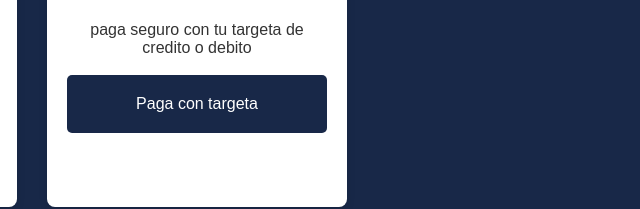
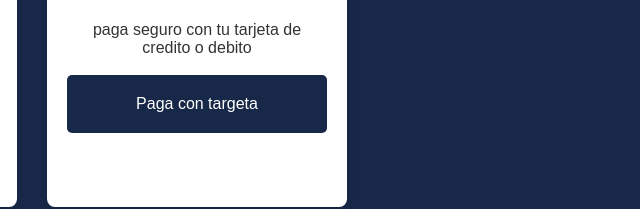
Before and after one commit to narciso09/DOEN, a plain HTML site: page cursos.html in a window 1280 px wide. Shown: the part 4782-4991 px from the top of the page, 608-1248 px from the left. Drawn offline with Linux system fonts and the light colour scheme.

Commit message:
Update cursos.html

```diff
--- a/cursos.html
+++ b/cursos.html
@@ -238,7 +238,7 @@
                     <div class="nequi-payment">
                         <h3>Pasarela de Stripe</h3>
                         <img src="descarga.jpeg" alt="Código QR de Nequi" class="qr-code">
-                        <p>paga seguro con tu targeta de credito o debito</p><br>
+                        <p>paga seguro con tu tarjeta de credito o debito</p><br>
                         <a class="boton" href="pago.html"> Paga con targeta</a>
                     </div>
             </div>
```
